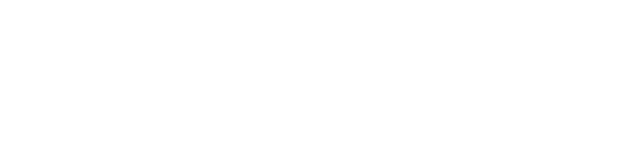
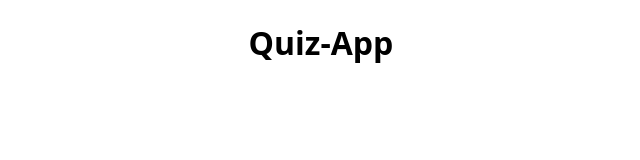
Before and after one commit to agustina-bonesso/quiz-app, a plain HTML site: page index.html in a window 1280 px wide. Shown: the whole page, without its empty margins (319-959 px from the left). Drawn offline with Linux system fonts and the light colour scheme.

Commit message:
Add title of the page

```diff
--- a/css/styles.css
+++ b/css/styles.css
@@ -0,0 +1,7 @@
+body{
+    margin: 0;
+    font-family: system-ui;
+}
+h1{
+    text-align: center;
+}
--- a/index.html
+++ b/index.html
@@ -7,6 +7,8 @@
     <link rel="stylesheet" href="./css/styles.css" />
 </head>
 <body>
-
+    <header>
+        <h1>Quiz-App</h1>
+    </header>
 </body>
 </html>
```
